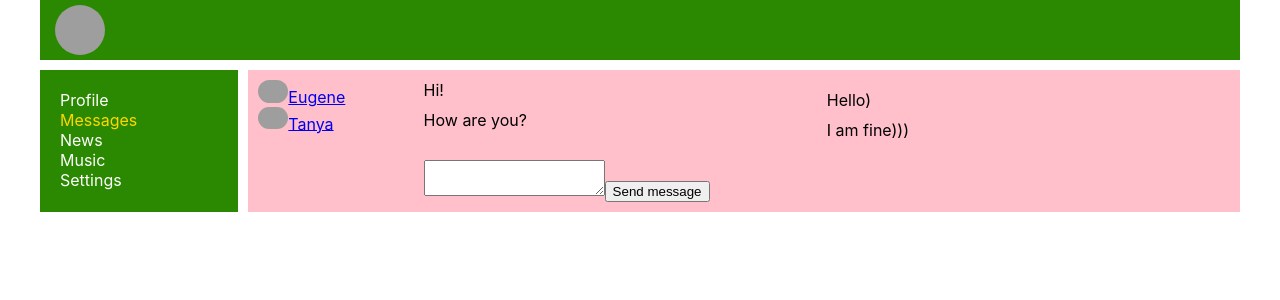
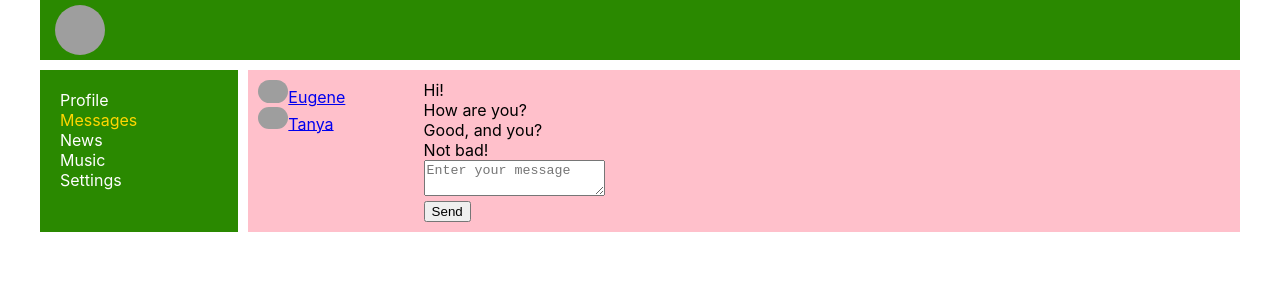
Before and after one commit to EugeneHatskevich/social-network-react, a React (Create React App) app: page /dialogs in a window 1280 px wide. Shown: the top 300 px of the page. Built offline with nearby package versions, Linux system fonts and the light colour scheme; grey boxes are pictures that could not be loaded.

Commit message:
Step 41: Create reducers

```diff
--- a/package.json
+++ b/package.json
@@ -10,6 +10,7 @@
     "react-dom": "^17.0.2",
     "react-router-dom": "^5.2.0",
     "react-scripts": "4.0.3",
+    "redux": "^4.1.0",
     "web-vitals": "^1.1.1"
   },
   "scripts": {
--- a/src/App.js
+++ b/src/App.js
@@ -17,7 +17,8 @@ const App = (props) => {
             <div className='app-wrapper-content'>
                 <Route path='/profile' render={() => <Profile data={props.data.profilePage}
                                                               dispatch={props.dispatch}/>}/>
-                <Route path='/dialogs' render={() => <Dialogs data={props.data.dialogsPage}/>}/>
+                <Route path='/dialogs' render={() => <Dialogs data={props.data.dialogsPage}
+                                                              dispatch={props.dispatch}/>}/>
                 <Route path='/music' component={Music}/>
                 <Route path='/news' component={News}/>
                 <Route path='/settings' component={Settings}/>
--- a/src/Components/Dialogs/Dialogs.jsx
+++ b/src/Components/Dialogs/Dialogs.jsx
@@ -2,15 +2,33 @@ import React from "react"
 import s from './Dialogs.module.css'
 import DialogItem from "./DialogItem/DialogItem";
 import Message from "./Message/Message";
+import {addMessageActionCreator, updateTextMessageActionCreator} from "../../redux/dialogs-reducer";
 
 
 const Dialogs = (props) => {
 
+    let messagesElements = props.data.messageData.map((message) => {
+        return (
+            <div>
+                <Message message={message.message}/>
+            </div>
+        )
+    })
     let dialogsElements = props.data.dialogData.map((elem) => {
         return (
             <DialogItem name={elem.name} id={elem.id} avatar={elem.avatar}/>
         )
     })
+    let newMessageText = props.data.newMessageText
+
+    let onSendMessageClick = () => {
+        props.dispatch(addMessageActionCreator())
+    }
+
+    let onNewMessageChange = (e) => {
+        let text = e.target.value
+        props.dispatch(updateTextMessageActionCreator(text))
+    }
 
     return (
         <div className={s.dialogs}>
@@ -18,7 +36,17 @@ const Dialogs = (props) => {
                 {dialogsElements}
             </div>
             <div className={s.messages}>
-                <Message message={props.data.messageData}/>
+                <div>{messagesElements}</div>
+                <div>
+                    <div>
+                        <textarea value={newMessageText}
+                                  onChange={onNewMessageChange}
+                                  placeholder='Enter your message'/>
+                    </div>
+                    <div>
+                        <button onClick={onSendMessageClick}>Send</button>
+                    </div>
+                </div>
             </div>
         </div>
     )
--- a/src/Components/Dialogs/Message/Message.jsx
+++ b/src/Components/Dialogs/Message/Message.jsx
@@ -1,45 +1,11 @@
 import React from "react";
-import s from "./Message.module.css";
+
 
 const Message = (props) => {
 
-    let myMessagesElements = props.message.myMessage.map((message) => {
-        return (
-            <div className={s.myMessage}>
-                {message.message}
-            </div>
-        )
-    })
-    let friendMessagesElements = props.message.friendMessage.map((message) => {
-        return (
-            <div className={s.friendMessage}>
-                {message.message}
-            </div>
-        )
-    })
-
-    let newMessage = React.createRef()
-
-    let sendMessage = () => {
-        let textMessage = newMessage.current.value
-
-        alert(textMessage)
-    }
-
     return (
         <div>
-            <div className={s.message}>
-                <div>
-                    {myMessagesElements}
-                </div>
-                <div>
-                    {friendMessagesElements}
-                </div>
-            </div>
-            <div className={s.textarea}>
-                <textarea ref={newMessage}/>
-                <button onClick={sendMessage}>Send message</button>
-            </div>
+            {props.message}
         </div>
     )
 }
--- a/src/Components/Dialogs/Message/Message.module.css
+++ /dev/null
@@ -1,17 +0,0 @@
-.message {
-    display: grid;
-    grid-template-columns: 2fr 2fr;
-}
-
-.myMessage {
-    padding-bottom: 10px;
-}
-
-.friendMessage {
-    padding-top: 10px;
-}
-
-.textarea {
-    width: 800px;
-    padding-top: 20px;
-}
--- a/src/Components/Profile/MyPosts/MyPosts.jsx
+++ b/src/Components/Profile/MyPosts/MyPosts.jsx
@@ -1,7 +1,7 @@
 import React from "react"
 import s from './MyPosts.module.css'
 import Post from './Post/Post'
-import {addPostActionCreator, changeTextActionCreator} from "../../../redux/state";
+import {addPostActionCreator, changeTextActionCreator} from "../../../redux/profile-reducer";
 
 
 const MyPosts = (props) => {
--- a/src/index.js
+++ b/src/index.js
@@ -1,6 +1,6 @@
 import './index.css';
 import reportWebVitals from './reportWebVitals';
-import {store} from "./redux/state";
+import {store} from "./redux/store";
 import ReactDOM from "react-dom";
 import React from "react";
 import {BrowserRouter} from "react-router-dom";
--- /dev/null
+++ b/src/redux/dialogs-reducer.js
@@ -0,0 +1,34 @@
+const UPDATE_NEW_MESSAGE_TEXT = 'UPDATE-NEW-MESSAGE-TEXT'
+const SEND_MESSAGE = 'SEND-MESSAGE'
+
+
+export const dialogsReducer = (state, action) => {
+    switch (action.type) {
+        case UPDATE_NEW_MESSAGE_TEXT:
+            state.newMessageText = action.newMessageText
+            return state
+        case SEND_MESSAGE:
+            let newMessage = {
+                id: 5,
+                message: state.newMessageText
+            }
+            state.newMessageText = ''
+            state.messageData.push(newMessage)
+            return state
+        default:
+            return state
+    }
+}
+
+export const updateTextMessageActionCreator = (text) => {
+    return {
+        type: UPDATE_NEW_MESSAGE_TEXT,
+        newMessageText: text
+    }
+}
+
+export const addMessageActionCreator = () => {
+    return {
+        type: SEND_MESSAGE
+    }
+}
--- /dev/null
+++ b/src/redux/profile-reducer.js
@@ -0,0 +1,34 @@
+const ADD_POST = 'ADD-POST'
+const CHANGE_TEXT = 'CHANGE-TEXT'
+
+export const profileReducer = (state, action) => {
+    switch (action.type) {
+        case ADD_POST:
+            let newPost = {
+                id: 4,
+                message: state.newPostText,
+                likesCount: 0
+            }
+            state.postsData.push(newPost)
+            state.newPostText = ''
+            return state
+        case CHANGE_TEXT:
+            state.newPostText = action.postMessage
+            return state
+        default:
+            return state
+    }
+}
+
+export const addPostActionCreator = () => {
+    return {
+        type: ADD_POST
+    }
+}
+
+export const changeTextActionCreator = (text) => {
+    return {
+        type: CHANGE_TEXT,
+        postMessage: text
+    }
+}
--- a/src/redux/state.js
+++ /dev/null
@@ -1,81 +0,0 @@
-const ADD_POST = 'ADD-POST'
-const CHANGE_TEXT = 'CHANGE-TEXT'
-
-export let store = {
-    _subscriber() {
-        console.log('No subscriber')
-    },
-    _state: {
-
-        profilePage: {
-            postsData: [
-                {id: 1, message: 'Hello, how are you?', likesCount: 20},
-                {id: 2, message: 'I studying a React)))', likesCount: 12},
-                {id: 3, message: 'We are happy!', likesCount: 50}
-            ],
-            newPostText: ''
-        },
-        dialogsPage: {
-            dialogData: [
-                {
-                    name: 'Eugene',
-                    id: '1',
-                    avatar: 'https://whatsism.com/uploads/posts/2018-07/1530546770_rmk_vdjbx10.jpg'
-                },
-                {
-                    name: 'Tanya',
-                    id: '2',
-                    avatar: 'https://avt-11.foto.mail.ru/community/humorkiller/_avatar180?1386690737'
-                }
-            ],
-            messageData: {
-                myMessage: [
-                    {id: 1, message: 'Hi!'},
-                    {id: 3, message: 'How are you?'}
-                ],
-                friendMessage: [
-                    {id: 2, message: 'Hello)'},
-                    {id: 4, message: 'I am fine)))'}
-                ]
-            }
-        },
-        sidebar: {}
-
-    },
-
-    getState() {
-        return this._state
-    },
-    subscribe(observer) {
-        this._subscriber = observer
-    },
-
-    dispatch(action) {
-        if (action.type === ADD_POST) {
-            let newPost = {
-                id: 4,
-                message: this._state.profilePage.newPostText,
-                likesCount: 0
-            }
-            this._state.profilePage.postsData.push(newPost)
-            this._state.profilePage.newPostText = ''
-            this._subscriber()
-        } else if (action.type === CHANGE_TEXT) {
-            this._state.profilePage.newPostText = action.postMessage
-            this._subscriber()
-        }
-    }
-}
-
-export const addPostActionCreator = () => {
-    return {
-        type: ADD_POST
-    }
-}
-
-export const changeTextActionCreator = (text) => {
-    return {
-        type: CHANGE_TEXT,
-        postMessage: text
-    }
-}
--- /dev/null
+++ b/src/redux/store.js
@@ -0,0 +1,61 @@
+import {profileReducer} from "./profile-reducer";
+import {dialogsReducer} from "./dialogs-reducer";
+
+export let store = {
+    _subscriber() {
+        console.log('No subscriber')
+    },
+    _state: {
+
+        profilePage: {
+            postsData: [
+                {id: 1, message: 'Hello, how are you?', likesCount: 20},
+                {id: 2, message: 'I studying a React)))', likesCount: 12},
+                {id: 3, message: 'We are happy!', likesCount: 50}
+            ],
+            newPostText: ''
+        },
+        dialogsPage: {
+            dialogData: [
+                {
+                    name: 'Eugene',
+                    id: '1',
+                    avatar: 'https://whatsism.com/uploads/posts/2018-07/1530546770_rmk_vdjbx10.jpg'
+                },
+                {
+                    name: 'Tanya',
+                    id: '2',
+                    avatar: 'https://avt-11.foto.mail.ru/community/humorkiller/_avatar180?1386690737'
+                }
+            ],
+            messageData: [
+                {id: 1, message: 'Hi!'},
+                {id: 2, message: 'How are you?'},
+                {id: 3, message: 'Good, and you?'},
+                {id: 4, message: 'Not bad!'}
+            ],
+            newMessageText: '',
+        }
+
+    },
+
+    getState() {
+        return this._state
+    },
+    subscribe(observer) {
+        this._subscriber = observer
+    },
+
+    dispatch(action) {
+        this._state.profilePage = profileReducer(this._state.profilePage, action)
+        this._state.dialogsPage = dialogsReducer(this._state.dialogsPage, action)
+
+        this._subscriber()
+    }
+}
+
+
+
+
+
+window.store = store
```
Also changed, not shown: src/redux/redux-store.js (added), 1 other file (tests, documents, lock files or other folders).
